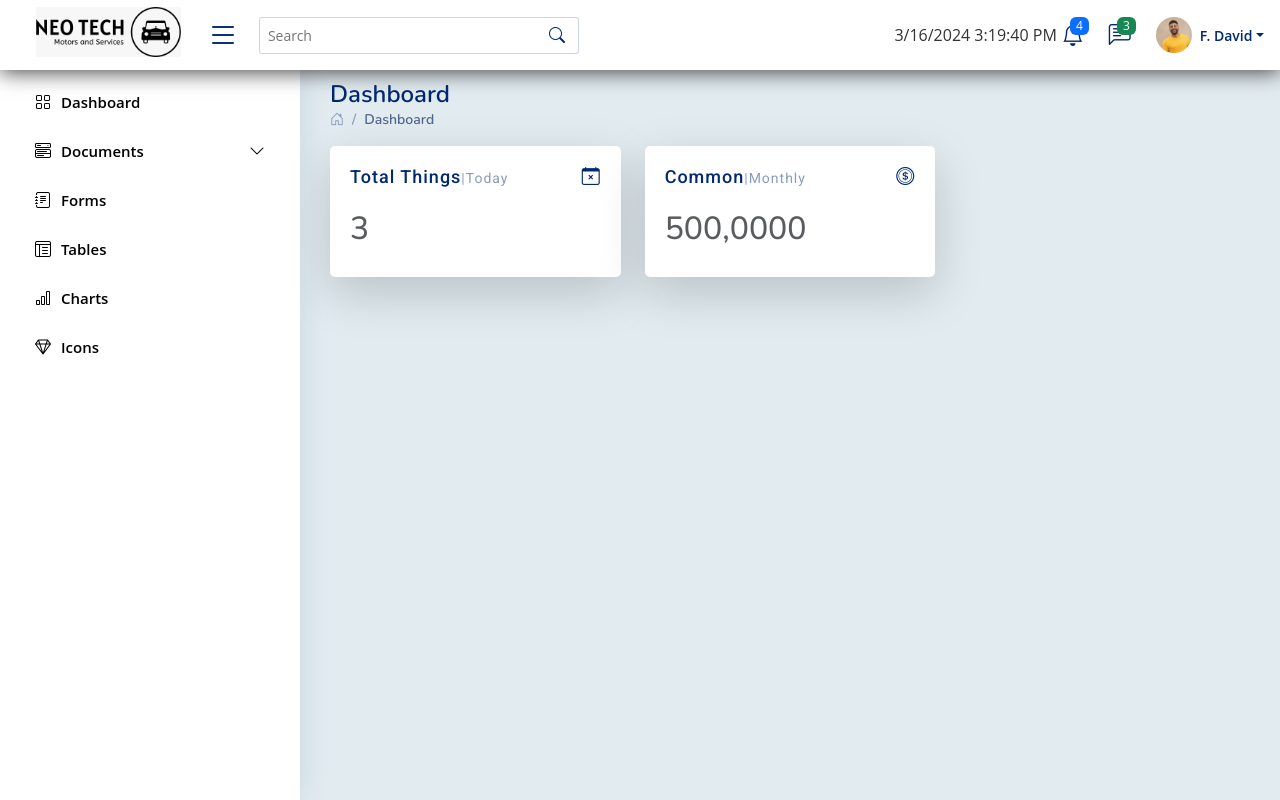
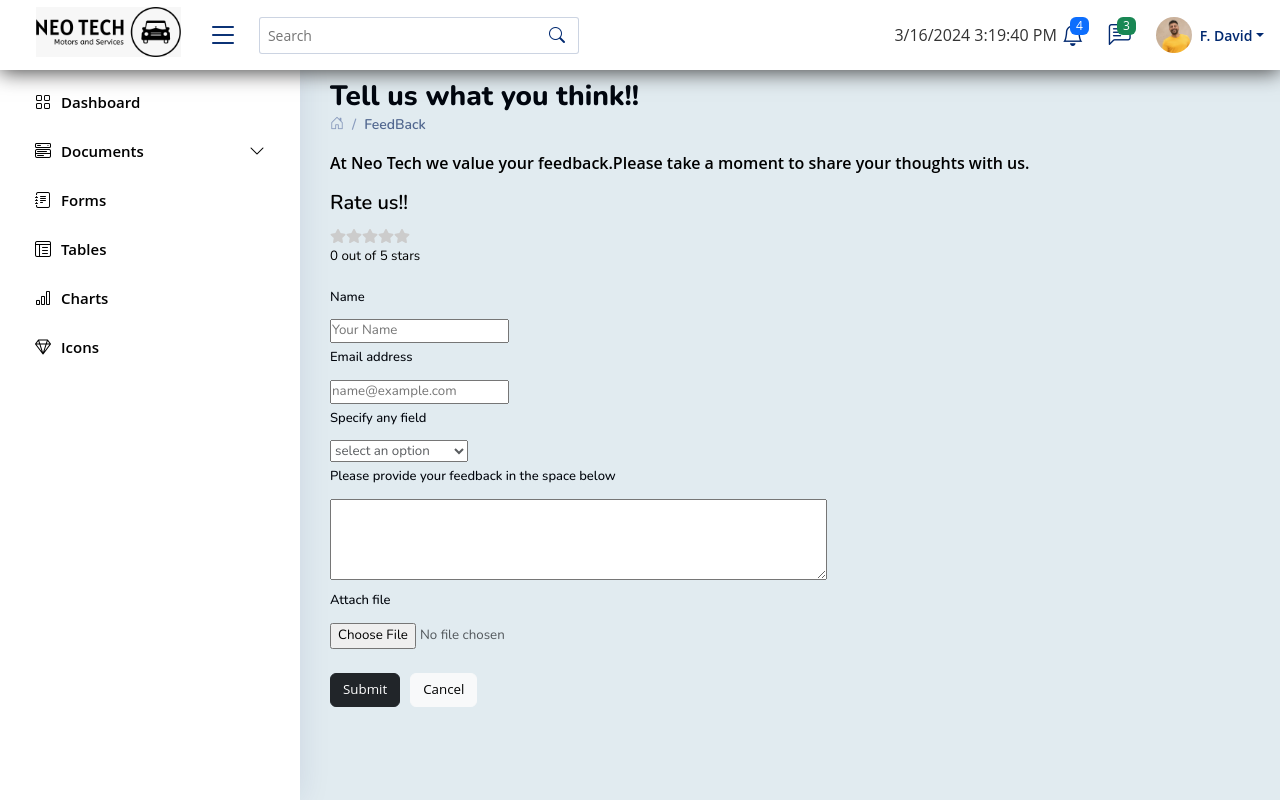
Before and after one commit to VinuriKariyawasam/ITP-Project, a React (Create React App) app in the folder frontend/: page / in a window 1280 px wide. Built offline with nearby package versions, Linux system fonts and the light colour scheme.

Commit message:
creating feedback in CAM
creating CAM folder and crating feedback form.

```diff
--- a/frontend/package.json
+++ b/frontend/package.json
@@ -14,6 +14,7 @@
     "react-apexcharts": "^1.4.1",
     "react-bootstrap": "^2.10.1",
     "react-dom": "^18.2.0",
+    "react-icons": "^5.0.1",
     "react-scripts": "5.0.1",
     "remixicons": "^1.0.0",
     "web-vitals": "^2.1.4"
--- a/frontend/src/App.js
+++ b/frontend/src/App.js
@@ -24,7 +24,7 @@ function App() {
 
   routes = (
     <Switch>
-      <Route path="/hr" exact>
+    <Route path="/hr" exact>
         <HR />
       </Route>
       <Route path="/" exact>
--- /dev/null
+++ b/frontend/src/components/CAM/Feedback.css
@@ -0,0 +1,45 @@
+.para1{
+    font-size:medium;
+    font-weight: 600;
+  }
+
+  .h5{
+    font-weight: 600;
+  }
+
+  .form-styles{
+    text-align: left;
+  }
+
+  .form-label{
+  margin-bottom: 0.5rem;
+  font-size:small;
+  font-family: 'Nunito', sans-serif;
+  font-weight: 500;
+  color:#01050c;
+  }
+
+  .form-text{
+  font-size: smaller;
+  font-family: 'Nunito', sans-serif;
+  }
+
+  .btn-dark{
+    font-size: smaller;
+    font-weight: 400;
+    margin-right: 10px;
+  }
+
+  .btn-light{
+    font-size: smaller;
+    font-weight: 400;
+
+  }
+
+  .feedbacktitle h1{
+    font-size: 28px;
+    margin-bottom: 0;
+    font-weight: 800;
+    color: #01060f;
+
+  }
--- /dev/null
+++ b/frontend/src/components/CAM/Feedback.js
@@ -0,0 +1,69 @@
+import React from "react";
+
+import StarRating from './StarRating';
+
+import './Feedback.css';
+import './StarRating.css';
+
+function Feedback() {
+  return(
+    <div>
+      <div className="feedbacktitle">
+      <h1>Tell us what you think!!</h1>
+      <nav>
+        <ol className="breadcrumb">
+          <li className="breadcrumb-item">
+            <a href="/">
+              <i className="bi bi-house-door"></i>
+            </a>
+          </li>
+          <li className="breadcrumb-item active">FeedBack</li>
+        </ol>
+      </nav>
+    </div>
+       <p className='para1'>At Neo Tech we value your feedback.Please take a moment to share your thoughts with us.</p>
+
+       <div>
+         <h5 className='h5'>Rate us!!</h5>
+        <StarRating/>
+       </div>
+
+       <div className="form-styles">
+         <label for="name" className="form-label">Name</label><br/>
+         <input type="text" className="form-text" id="Input1" placeholder="Your Name" required/><br/>
+       </div>
+
+       <div className="form-styles">
+         <label for="email" className="form-label">Email address</label><br/>
+         <input type="email" className="form-text" id="Input2" placeholder="name@example.com" required/><br/>
+       </div>
+
+       <div className="form-styles">
+         <label for="service-type" className="form-label">Specify any field</label><br/>
+           <select className="form-text" required aria-label="Default select example">
+            <option selected>select an option</option>
+            <option value="1">Service</option>
+            <option value="2">Mechanical Repairs</option>
+            <option value="3">Other</option>
+           </select>
+       </div>
+
+       <div className="form-styles">
+         <label for="feedback" className="form-label">Please provide your feedback in the space below</label><br/>
+         <textarea className="form-text" id="Input3" rows="4" cols="60" required></textarea>
+       </div>
+
+       <div className="form-styles">
+         <label for="formFile" className="form-label">Attach file</label><br/>
+         <input className="form-text" type="file" id="formFile"/>
+       </div><br/>
+
+       <input className="btn btn-dark" type="submit" value="Submit"></input>
+       <button className="btn btn-light" type="button">Cancel</button>
+
+       </div>
+  );
+
+}
+
+export default Feedback;
--- /dev/null
+++ b/frontend/src/components/CAM/StarRating.css
@@ -0,0 +1,13 @@
+.star-filled {
+    color: gold;
+  }
+
+.star-outline {
+    color: #ccc;
+    cursor: pointer;
+  }
+
+.star-text{
+  font-size: smaller;
+  font-family: 'Nunito', sans-serif;
+}
--- /dev/null
+++ b/frontend/src/components/CAM/StarRating.js
@@ -0,0 +1,27 @@
+import React, { useState } from 'react';
+import { FaStar } from 'react-icons/fa';
+
+import "./StarRating.css";
+
+const StarRating = () => {
+  const [rating, setRating] = useState(0);
+
+  const handleStarClick = (index) => {
+    setRating(index + 1);
+  };
+
+  return (
+    <div>
+      {[...Array(5)].map((_, index) => (
+        <FaStar
+          key={index}
+          className={index < rating ? 'star-filled' : 'star-outline'}
+          onClick={() => handleStarClick(index)}
+        />
+      ))}
+      <p className='star-text'>{rating} out of 5 stars</p>
+    </div>
+  );
+};
+
+export default StarRating;
--- a/frontend/src/components/Main/Main.js
+++ b/frontend/src/components/Main/Main.js
@@ -2,12 +2,12 @@ import React from "react";
 import "./Main.css";
 import PageTitle from "./PageTitle";
 import Dashboard from "./Dashboard";
+import Feedback from "../CAM/Feedback";
 
 function Main() {
   return (
     <main id="main" className="main">
-      <PageTitle />
-      <Dashboard />
+      <Feedback/>
     </main>
   );
 }
```
Also changed, not shown: 1 other file (tests, documents, lock files or other folders).
